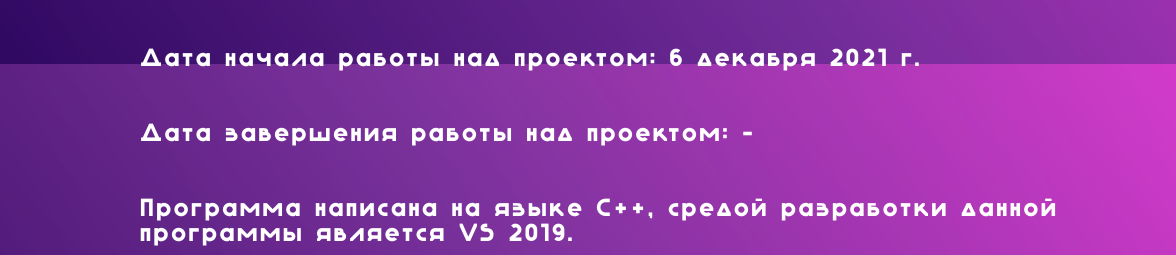
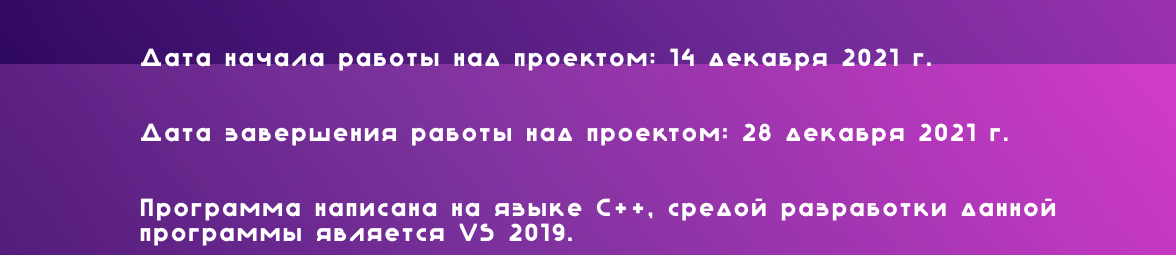
Before and after one commit to Chamsterr/Colored-Crabs-site, a plain HTML site: page index.html in a window 1280 px wide. Shown: the part 736-991 px from the top of the page, 0-1176 px from the left. Drawn offline with Linux system fonts and the light colour scheme.

Commit message:
Update index.html
correct data

```diff
--- a/index.html
+++ b/index.html
@@ -48,8 +48,8 @@
             <li>получение опыта работы в команде</li>
         </ul>
 
-        <p id="start-data">Дата начала работы над проектом: 6 декабря 2021 г.</p>
-        <p>Дата завершения работы над проектом: -</p>
+        <p id="start-data">Дата начала работы над проектом: 14 декабря 2021 г.</p>
+        <p>Дата завершения работы над проектом: 28 декабря 2021 г. </p>
         <p>Программа написана на языке C++, средой разработки данной программы является VS 2019.</p>
       </article>
       <h2 id="team">Команда</h2>
```
